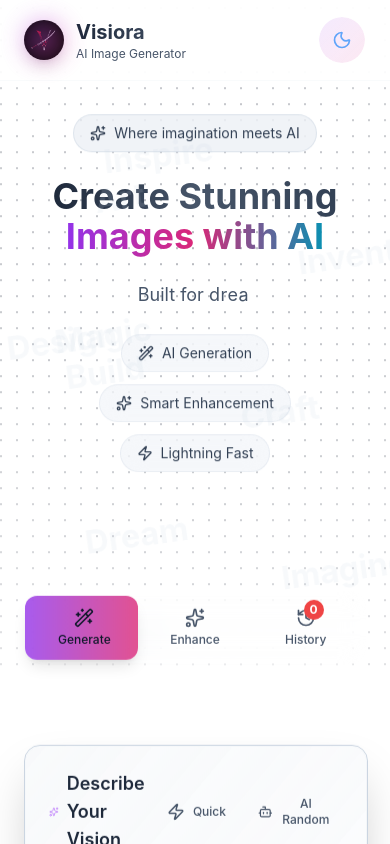
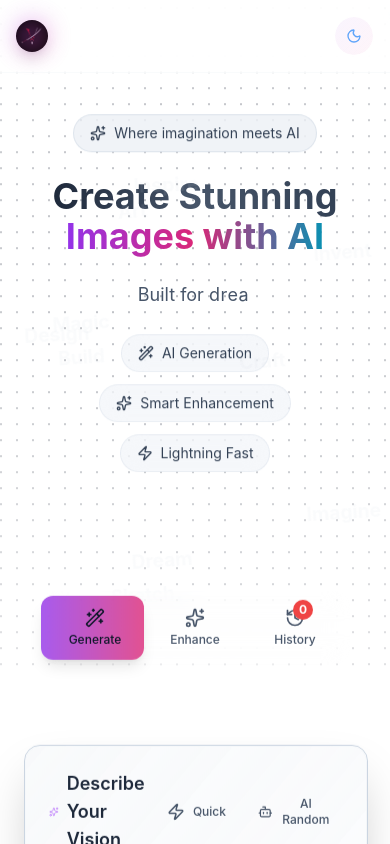
Before and after one commit to TETRIX8/Visiora, a React (Vite) app: page / in a window 390 px wide. Shown: the top 844 px of the page. Built offline with nearby package versions, Linux system fonts and the light colour scheme.

Commit message:
Mobile Ui issue fixed

```diff
--- a/src/App.jsx
+++ b/src/App.jsx
@@ -339,7 +339,7 @@ function App() {
   ]);
 
   return (
-    <div className="min-h-screen bg-white dark:bg-slate-950 text-slate-900 dark:text-white font-display transition-colors duration-300">
+    <div className="min-h-screen w-full overflow-x-hidden bg-white dark:bg-slate-950 text-slate-900 dark:text-white font-display transition-colors duration-300">
       {/* Animated Background */}
       <AnimatedBackground />
 
@@ -350,8 +350,8 @@ function App() {
       <Hero />
 
       {/* Main Content */}
-      <main className="relative z-10 pb-20 -translate-y-[30vh]">
-        <div className="container mx-auto px-6">
+      <main className="relative z-10 pb-20 -translate-y-[30vh] w-full">
+        <div className="container mx-auto px-6 w-full">
           {/* Tab Navigation */}
           <div className="flex justify-center mb-12">
             <ModernTabNavigation
--- a/src/components/layout/AnimatedBackground.jsx
+++ b/src/components/layout/AnimatedBackground.jsx
@@ -4,16 +4,16 @@ import { motion } from 'framer-motion';
 
 const AnimatedBackground = () => {
   return (
-    <div className="fixed inset-0 -z-10 overflow-hidden">
+    <div className="fixed inset-0 -z-10 overflow-hidden w-full h-full">
       {/* Gradient Background */}
-      <div className="absolute inset-0 bg-gradient-to-br from-slate-900 via-purple-900/20 to-slate-900 dark:from-slate-950 dark:via-purple-950/30 dark:to-slate-950" />
+      <div className="absolute inset-0 bg-gradient-to-br from-slate-900 via-purple-900/20 to-slate-900 dark:from-slate-950 dark:via-purple-950/30 dark:to-slate-950 w-full h-full" />
 
-      {/* Animated Gradient Orbs */}
+      {/* Animated Gradient Orbs - Mobile Optimized */}
       <motion.div
-        className="absolute top-0 -left-4 w-72 h-72 bg-purple-400/30 rounded-full mix-blend-multiply filter blur-xl"
+        className="absolute top-0 left-0 w-48 sm:w-72 h-48 sm:h-72 bg-purple-400/20 sm:bg-purple-400/30 rounded-full mix-blend-multiply filter blur-xl transform -translate-x-1/4 -translate-y-1/4"
         animate={{
-          x: [0, 100, 0],
-          y: [0, -50, 0],
+          x: [0, 50, 0],
+          y: [0, -25, 0],
         }}
         transition={{
           duration: 20,
@@ -23,10 +23,10 @@ const AnimatedBackground = () => {
       />
 
       <motion.div
-        className="absolute top-0 -right-4 w-72 h-72 bg-cyan-400/30 rounded-full mix-blend-multiply filter blur-xl"
+        className="absolute top-0 right-0 w-48 sm:w-72 h-48 sm:h-72 bg-cyan-400/20 sm:bg-cyan-400/30 rounded-full mix-blend-multiply filter blur-xl transform translate-x-1/4 -translate-y-1/4"
         animate={{
-          x: [0, -100, 0],
-          y: [0, 50, 0],
+          x: [0, -50, 0],
+          y: [0, 25, 0],
         }}
         transition={{
           duration: 25,
--- a/src/components/layout/Header.jsx
+++ b/src/components/layout/Header.jsx
@@ -7,21 +7,21 @@ import ModernThemeToggle from '../ui/ModernThemeToggle';
 const Header = ({ isDarkMode, onThemeChange }) => {
   return (
     <motion.header
-      className="fixed top-0 left-0 right-0 z-50 border-b border-slate-200/20 dark:border-white/10 bg-white/80 dark:bg-white/5 backdrop-blur-md"
+      className="fixed top-0 left-0 right-0 z-50 border-b border-slate-200/20 dark:border-white/10 bg-white/80 dark:bg-white/5 backdrop-blur-md w-full"
       initial={{ y: -100 }}
       animate={{ y: 0 }}
       transition={{ type: "spring", stiffness: 300, damping: 30 }}
     >
-      <div className="container mx-auto px-6 py-4">
-        <div className="flex items-center justify-between">
+      <div className="container mx-auto px-4 sm:px-6 py-4 w-full">
+        <div className="flex items-center justify-between w-full">
           {/* Logo */}
           <motion.div
-            className="flex items-center gap-3"
+            className="flex items-center gap-2 sm:gap-3 flex-shrink-0"
             whileHover={{ scale: 1.05 }}
             transition={{ type: "spring", stiffness: 400, damping: 25 }}
           >
             <div className="relative">
-              <div className="w-10 h-10 rounded-full overflow-hidden shadow-lg">
+              <div className="w-8 h-8 sm:w-10 sm:h-10 rounded-full overflow-hidden shadow-lg">
                 <img
                   src="/assets/logo/logo.jpg"
                   alt="Visiora Logo"
@@ -30,19 +30,22 @@ const Header = ({ isDarkMode, onThemeChange }) => {
               </div>
               <div className="absolute inset-0 rounded-full bg-gradient-to-br from-purple-500 to-pink-500 blur-md opacity-30 animate-pulse" />
             </div>
-            <div>
-              <h1 className="text-xl font-bold bg-gradient-to-r from-slate-800 to-slate-600 dark:from-white dark:to-white/80 bg-clip-text text-transparent">
+            <div className="hidden sm:block">
+              <h1 className="text-lg sm:text-xl font-bold bg-gradient-to-r from-slate-800 to-slate-600 dark:from-white dark:to-white/80 bg-clip-text text-transparent">
                 Visiora
               </h1>
               <p className="text-xs text-slate-600 dark:text-white/60">AI Image Generator</p>
             </div>
           </motion.div>
 
-          {/* Theme Toggle */}
-          <ModernThemeToggle
-            isDarkMode={isDarkMode}
-            onToggle={onThemeChange}
-          />
+          {/* Theme Toggle - Fixed positioning */}
+          <div className="flex-shrink-0">
+            <ModernThemeToggle
+              isDarkMode={isDarkMode}
+              onToggle={onThemeChange}
+              className="relative"
+            />
+          </div>
         </div>
       </div>
     </motion.header>
--- a/src/components/layout/Hero.jsx
+++ b/src/components/layout/Hero.jsx
@@ -107,48 +107,49 @@ const Hero = () => {
           </motion.div>
         </motion.div>
 
-        {/* Floating Words Animation - Optimized for Mobile */}
-        <div className="fixed inset-0 pointer-events-none z-5">
+        {/* Floating Words Animation - Mobile Optimized */}
+        <div className="fixed inset-0 pointer-events-none z-5 overflow-hidden">
           {floatingWords.map((word, index) => {
-            // Create varied positioning patterns
+            // Create more controlled positioning patterns for mobile
             const patterns = [
-              // Left side scattered
-              { left: Math.random() * 25, top: Math.random() * 100 },
-              // Right side scattered
-              { left: 75 + Math.random() * 25, top: Math.random() * 100 },
-              // Top scattered
-              { left: Math.random() * 100, top: Math.random() * 25 },
-              // Bottom scattered
-              { left: Math.random() * 100, top: 75 + Math.random() * 25 },
-              // Center scattered
-              { left: 25 + Math.random() * 50, top: 25 + Math.random() * 50 },
+              // Left side - safe zone
+              { left: 5 + Math.random() * 15, top: 10 + Math.random() * 80 },
+              // Right side - safe zone
+              { left: 80 + Math.random() * 15, top: 10 + Math.random() * 80 },
+              // Top - safe zone
+              { left: 20 + Math.random() * 60, top: 5 + Math.random() * 15 },
+              // Bottom - safe zone
+              { left: 20 + Math.random() * 60, top: 80 + Math.random() * 15 },
+              // Center - safe zone
+              { left: 30 + Math.random() * 40, top: 30 + Math.random() * 40 },
             ];
 
             const pattern = patterns[index % patterns.length];
-            const randomOffset = {
-              left: pattern.left + (Math.random() - 0.5) * 20,
-              top: pattern.top + (Math.random() - 0.5) * 20
+            const safeOffset = {
+              left: Math.max(2, Math.min(85, pattern.left + (Math.random() - 0.5) * 10)),
+              top: Math.max(5, Math.min(90, pattern.top + (Math.random() - 0.5) * 10))
             };
 
             return (
               <motion.div
                 key={word}
-                className="absolute text-slate-300/15 dark:text-white/10 font-bold text-4xl md:text-6xl lg:text-8xl select-none will-change-transform"
+                className="absolute text-slate-300/10 dark:text-white/8 font-bold text-xl md:text-3xl lg:text-5xl select-none will-change-transform"
                 style={{
-                  left: `${Math.max(0, Math.min(95, randomOffset.left))}%`,
-                  top: `${Math.max(-5, Math.min(105, randomOffset.top))}%`,
+                  left: `${safeOffset.left}%`,
+                  top: `${safeOffset.top}%`,
+                  transform: 'translate(-50%, -50%)', // Center the text on its position
                 }}
                 animate={{
-                  y: [-20, 20, -20],
-                  rotate: [-8, 8, -8],
-                  scale: [0.9, 1.1, 0.9],
-                  x: [-15, 15, -15],
+                  y: [-10, 10, -10],
+                  rotate: [-4, 4, -4],
+                  scale: [0.95, 1.05, 0.95],
+                  x: [-8, 8, -8],
                 }}
                 transition={{
-                  duration: 20 + index * 2,
+                  duration: 15 + index * 1.5,
                   repeat: Infinity,
                   ease: "easeInOut",
-                  delay: index * 1,
+                  delay: index * 0.8,
                 }}
               >
                 {word}
--- a/src/components/tabs/ModernTabNavigation.jsx
+++ b/src/components/tabs/ModernTabNavigation.jsx
@@ -12,8 +12,8 @@ const ModernTabNavigation = ({ activeTab, onTabChange, historyCount = 0 }) => {
   ];
 
   return (
-    <div className="w-full max-w-md mx-auto mb-8">
-      <div className="relative p-1 rounded-2xl bg-white/5 border border-white/10 backdrop-blur-md">
+    <div className="w-full max-w-sm sm:max-w-md mx-auto mb-8 px-4">
+      <div className="relative p-1 rounded-2xl bg-white/5 border border-white/10 backdrop-blur-md w-full">
         {/* Active tab background */}
         <motion.div
           className="absolute top-1 bottom-1 rounded-xl bg-gradient-to-r from-purple-600/80 to-pink-600/80 shadow-lg"
@@ -26,7 +26,7 @@ const ModernTabNavigation = ({ activeTab, onTabChange, historyCount = 0 }) => {
           transition={{ type: "spring", stiffness: 300, damping: 30 }}
         />
 
-        <div className="relative z-10 grid grid-cols-3 gap-0">
+        <div className="relative z-10 grid grid-cols-3 gap-0 w-full">
           {tabs.map((tab) => {
             const isActive = activeTab === tab.id;
             const Icon = tab.icon;
@@ -36,12 +36,14 @@ const ModernTabNavigation = ({ activeTab, onTabChange, historyCount = 0 }) => {
                 key={tab.id}
                 onClick={() => onTabChange(tab.id)}
                 className={cn(
-                  "relative flex flex-col items-center gap-1 px-4 py-3 text-sm font-medium transition-all duration-200",
+                  "relative flex flex-col items-center gap-1 px-2 sm:px-4 py-3 text-xs sm:text-sm font-medium transition-all duration-200 w-full",
                   "hover:text-slate-800 dark:hover:text-white focus:outline-none focus:text-slate-800 dark:focus:text-white",
+                  "touch-manipulation", // Better touch handling
                   isActive ? "text-slate-900 dark:text-white" : "text-slate-600 dark:text-white/60"
                 )}
                 whileHover={{ scale: 1.02 }}
                 whileTap={{ scale: 0.98 }}
+                transition={{ duration: 0.1 }}
               >
                 <div className="relative">
                   <Icon className="w-5 h-5" />
--- a/src/components/ui/ModernThemeToggle.jsx
+++ b/src/components/ui/ModernThemeToggle.jsx
@@ -9,25 +9,26 @@ const ModernThemeToggle = ({ isDarkMode, onToggle, className = '' }) => {
     <motion.button
       onClick={onToggle}
       className={cn(
-        "relative w-12 h-12 rounded-full border border-white/20 backdrop-blur-md overflow-hidden",
+        "relative w-10 h-10 sm:w-12 sm:h-12 rounded-full border border-white/20 backdrop-blur-md overflow-hidden flex-shrink-0",
         "bg-gradient-to-br from-white/10 to-white/5",
         "hover:from-white/20 hover:to-white/10 hover:border-white/30",
         "focus:outline-none focus:ring-2 focus:ring-purple-500/50 focus:ring-offset-2 focus:ring-offset-transparent",
-        "transition-colors duration-200 ease-out",
+        "transition-colors duration-150 ease-out",
+        "touch-manipulation", // Better touch handling on mobile
         className
       )}
       whileHover={{ scale: 1.05 }}
       whileTap={{ scale: 0.95 }}
-      transition={{ type: "spring", stiffness: 400, damping: 25 }}
+      transition={{ type: "spring", stiffness: 400, damping: 25, duration: 0.1 }}
       aria-label={`Switch to ${isDarkMode ? 'light' : 'dark'} mode`}
     >
-      {/* Background glow effect - simplified */}
+      {/* Background glow effect - simplified for mobile */}
       <motion.div
-        className="absolute inset-0 rounded-full bg-gradient-to-br from-purple-500/20 to-pink-500/20"
+        className="absolute inset-0 rounded-full bg-gradient-to-br from-purple-500/15 to-pink-500/15"
         animate={{
-          opacity: isDarkMode ? 0.3 : 0.6,
+          opacity: isDarkMode ? 0.2 : 0.4,
         }}
-        transition={{ duration: 0.2, ease: "easeOut" }}
+        transition={{ duration: 0.15, ease: "easeOut" }}
       />
 
       {/* Icon container */}
@@ -36,22 +37,22 @@ const ModernThemeToggle = ({ isDarkMode, onToggle, className = '' }) => {
           {isDarkMode ? (
             <motion.div
               key="sun"
-              initial={{ opacity: 0, rotate: -45, scale: 0.8 }}
+              initial={{ opacity: 0, rotate: -30, scale: 0.9 }}
               animate={{ opacity: 1, rotate: 0, scale: 1 }}
-              exit={{ opacity: 0, rotate: 45, scale: 0.8 }}
-              transition={{ duration: 0.15, ease: "easeOut" }}
+              exit={{ opacity: 0, rotate: 30, scale: 0.9 }}
+              transition={{ duration: 0.12, ease: "easeOut" }}
             >
-              <Sun className="w-5 h-5 text-yellow-400" />
+              <Sun className="w-4 h-4 sm:w-5 sm:h-5 text-yellow-400" />
             </motion.div>
           ) : (
             <motion.div
               key="moon"
-              initial={{ opacity: 0, rotate: 45, scale: 0.8 }}
+              initial={{ opacity: 0, rotate: 30, scale: 0.9 }}
               animate={{ opacity: 1, rotate: 0, scale: 1 }}
-              exit={{ opacity: 0, rotate: -45, scale: 0.8 }}
-              transition={{ duration: 0.15, ease: "easeOut" }}
+              exit={{ opacity: 0, rotate: -30, scale: 0.9 }}
+              transition={{ duration: 0.12, ease: "easeOut" }}
             >
-              <Moon className="w-5 h-5 text-blue-400" />
+              <Moon className="w-4 h-4 sm:w-5 sm:h-5 text-blue-400" />
             </motion.div>
           )}
         </AnimatePresence>
--- a/src/index.css
+++ b/src/index.css
@@ -66,7 +66,37 @@
   * {
     @apply border-border;
   }
+
+  html {
+    overflow-x: hidden;
+    scroll-behavior: smooth;
+  }
+
   body {
     @apply bg-background text-foreground;
+    overflow-x: hidden;
+    width: 100%;
+    position: relative;
+    -webkit-overflow-scrolling: touch; /* Better scrolling on iOS */
+  }
+
+  /* Prevent horizontal scroll on mobile */
+  #root {
+    overflow-x: hidden;
+    width: 100%;
+    min-height: 100vh;
+  }
+
+  /* Better touch handling for mobile */
+  button, [role="button"] {
+    touch-action: manipulation;
+  }
+
+  /* Prevent text selection on floating elements */
+  .floating-text {
+    -webkit-user-select: none;
+    -moz-user-select: none;
+    user-select: none;
+    pointer-events: none;
   }
 }
```
